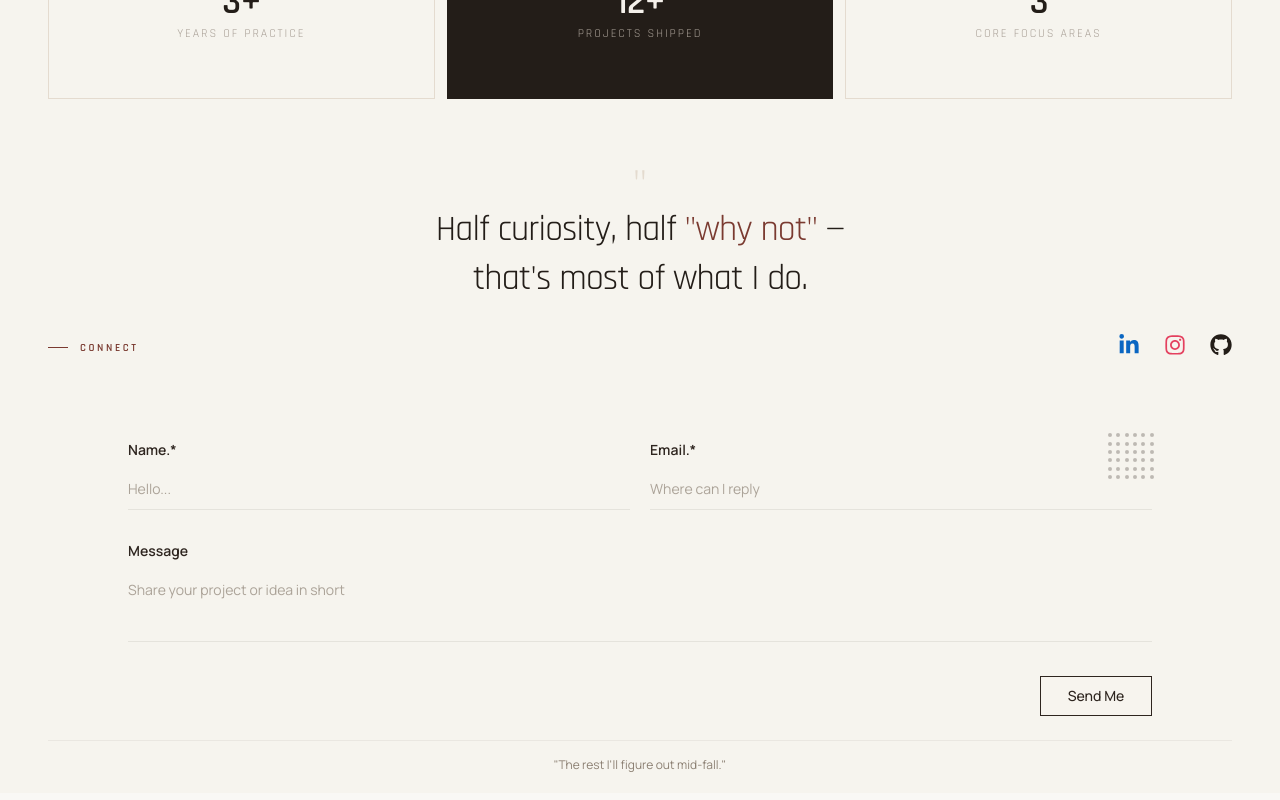
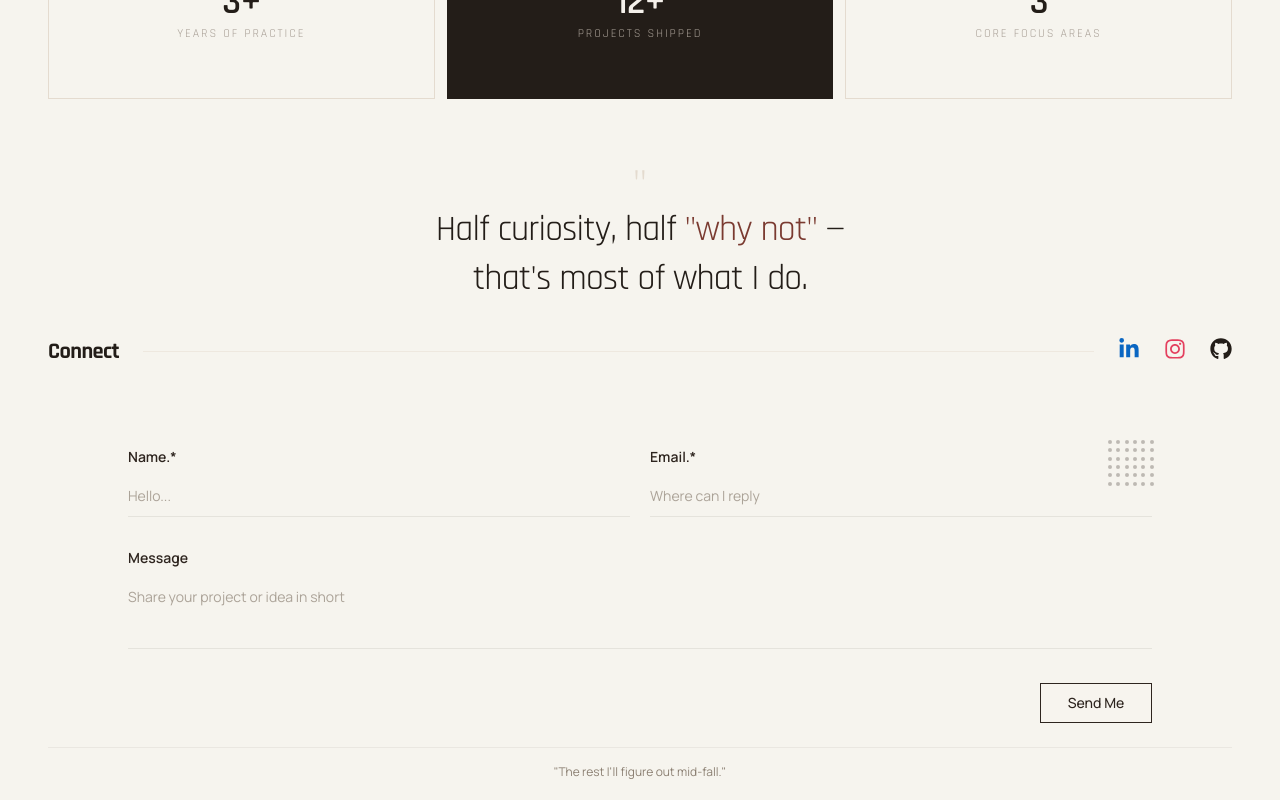
Before and after one commit to dhirendraxd/dhiren_website, a React (Vite) app: page / in a window 1280 px wide. Shown: the part 3601-4401 px from the top of the page. Built offline with nearby package versions, Linux system fonts and the light colour scheme; the HTML template or start-up script is replaced by a standard one.

Commit message:
feat: update ConnectSection layout and styling for improved visual hierarchy

```diff
--- a/src/components/ConnectSection.tsx
+++ b/src/components/ConnectSection.tsx
@@ -19,13 +19,14 @@ const ConnectSection = () => {
               </p>
             </blockquote>
 
-            <div className="w-full flex items-center justify-between">
-              <div className="flex items-center gap-3">
-                <span className="h-px w-5 bg-[#7A3A30]" aria-hidden="true" />
-                <p className="text-[0.68rem] font-semibold uppercase tracking-[0.24em] text-[#7A3A30]">Connect</p>
+            <div className="w-full flex items-center gap-6">
+              <div className="shrink-0">
+                <p className="font-rajdhani text-[1.4rem] font-bold tracking-tight text-[#231d18]">Connect</p>
               </div>
 
-              <nav className="flex items-center gap-6" role="navigation" aria-label="Social links">
+              <span className="flex-1 h-px bg-[#e9e1d6]/60" aria-hidden="true" />
+
+              <nav className="flex items-center gap-6 shrink-0" role="navigation" aria-label="Social links">
                 <a
                   href="https://linkedin.com"
                   target="_blank"
```
